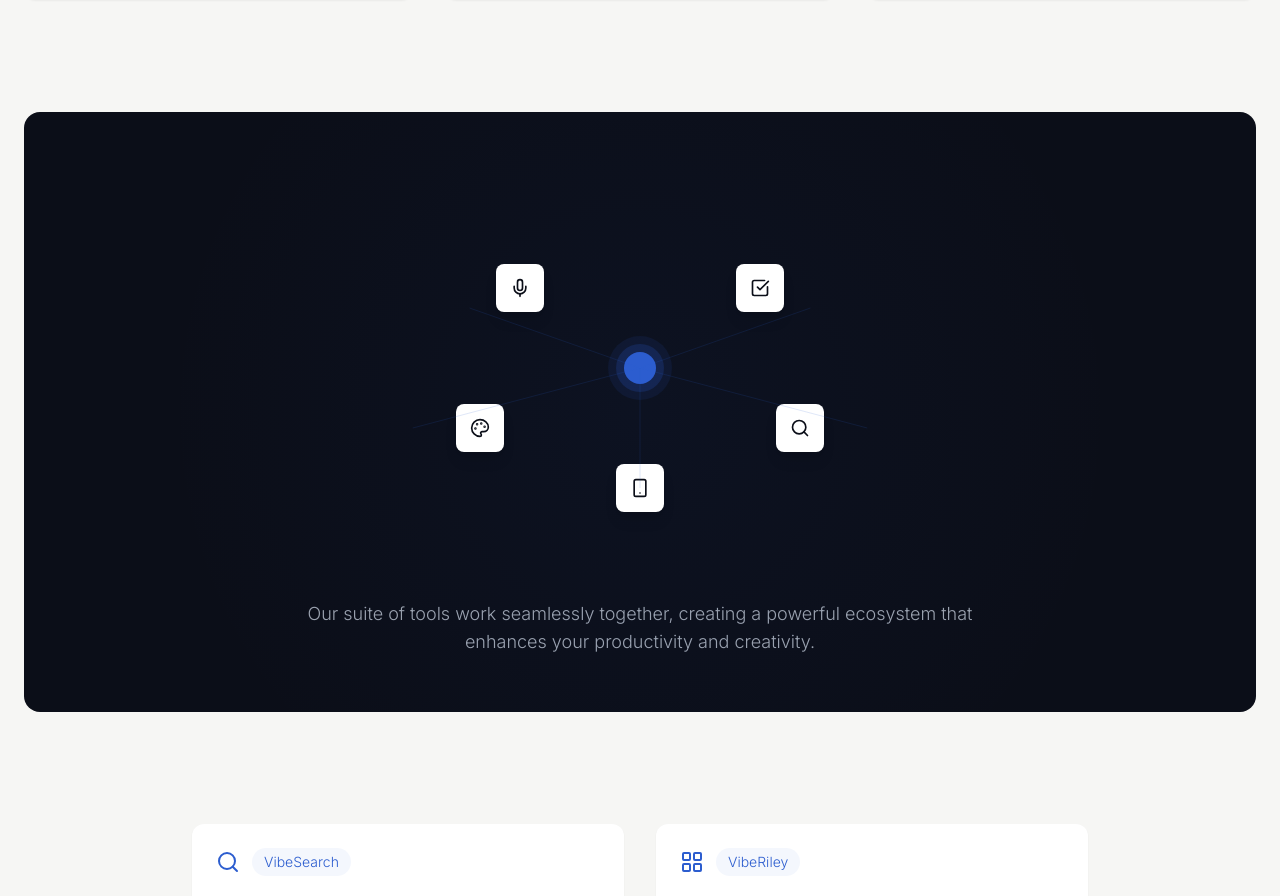
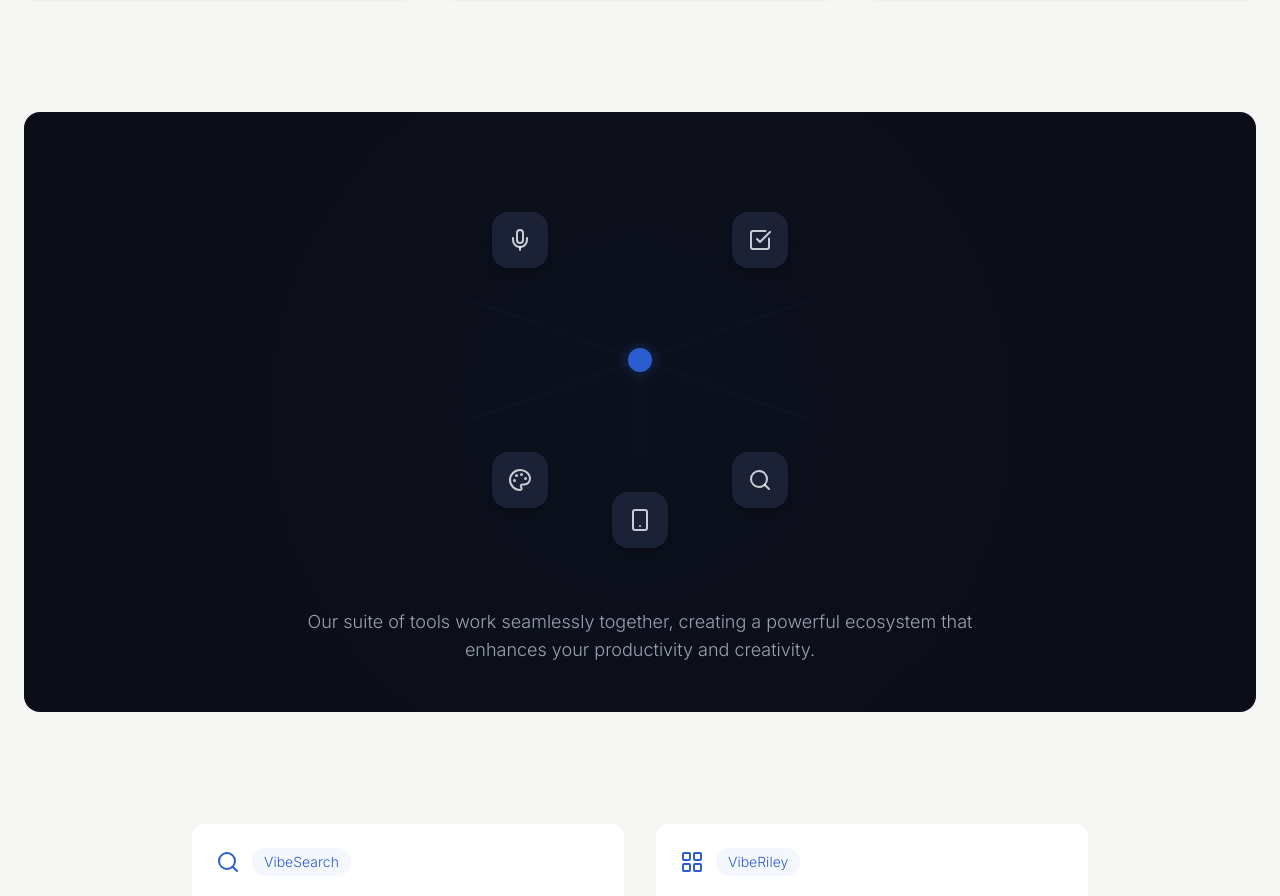
Before and after one commit to BillsMafiaAI/test1, a React (Vite) app: page / in a window 1280 px wide. Shown: the part 609-1505 px from the top of the page. Built offline with nearby package versions, Linux system fonts and the light colour scheme.

Commit message:
Refactor EcosystemDisplay component
Update the EcosystemDisplay component to improve its visual appearance.

```diff
--- a/src/components/EcosystemDisplay.tsx
+++ b/src/components/EcosystemDisplay.tsx
@@ -6,25 +6,23 @@ export const EcosystemDisplay = () => {
     <div className="lg:col-span-3 my-20">
       <div className="bg-[#0B0E18] text-white rounded-2xl p-12 relative overflow-hidden min-h-[600px] flex flex-col items-center justify-center">
         {/* Background gradient */}
-        <div className="absolute inset-0 bg-[radial-gradient(circle_at_50%_50%,rgba(44,93,207,0.05),transparent_70%)]" />
+        <div className="absolute inset-0 bg-[radial-gradient(circle_at_50%_50%,rgba(44,93,207,0.03),transparent_70%)]" />
 
         <div className="relative z-10 w-full h-[400px]">
-          {/* Central Element */}
+          {/* Central Circle */}
           <div className="absolute left-1/2 top-1/2 -translate-x-1/2 -translate-y-1/2">
-            <div className="w-16 h-16 rounded-full bg-[#2c5dcf]/10 flex items-center justify-center">
-              <div className="w-12 h-12 rounded-full bg-[#2c5dcf]/20 flex items-center justify-center">
-                <div className="w-8 h-8 rounded-full bg-[#2c5dcf] flex items-center justify-center" />
-              </div>
+            <div className="w-6 h-6 rounded-full bg-[#2c5dcf]">
+              <div className="absolute -inset-1 bg-[#2c5dcf]/20 rounded-full blur-sm" />
             </div>
           </div>
 
           {/* App Icons */}
           {[
-            { x: "-120px", y: "-80px", Icon: Mic },
-            { x: "120px", y: "-80px", Icon: CheckSquare },
-            { x: "-160px", y: "60px", Icon: Palette },
-            { x: "160px", y: "60px", Icon: Search },
-            { x: "0px", y: "120px", Icon: Smartphone }
+            { x: "-120px", y: "-120px", Icon: Mic },
+            { x: "120px", y: "-120px", Icon: CheckSquare },
+            { x: "-120px", y: "120px", Icon: Palette },
+            { x: "120px", y: "120px", Icon: Search },
+            { x: "0px", y: "160px", Icon: Smartphone }
           ].map(({ x, y, Icon }, index) => (
             <div
               key={index}
@@ -33,8 +31,9 @@ export const EcosystemDisplay = () => {
                 transform: `translate(calc(-50% + ${x}), calc(-50% + ${y}))`
               }}
             >
-              <div className="w-12 h-12 bg-white rounded-lg shadow-lg flex items-center justify-center">
-                <Icon className="w-5 h-5 text-[#0B0E18]" />
+              <div className="w-14 h-14 bg-[#1A1F2C] rounded-2xl shadow-lg flex items-center justify-center relative group">
+                <div className="absolute inset-0 bg-[#2c5dcf]/5 rounded-2xl" />
+                <Icon className="w-6 h-6 text-white/80" />
               </div>
             </div>
           ))}
@@ -44,9 +43,9 @@ export const EcosystemDisplay = () => {
             {[
               { x1: "50%", y1: "50%", x2: "35%", y2: "35%" },
               { x1: "50%", y1: "50%", x2: "65%", y2: "35%" },
-              { x1: "50%", y1: "50%", x2: "30%", y2: "65%" },
-              { x1: "50%", y1: "50%", x2: "70%", y2: "65%" },
-              { x1: "50%", y1: "50%", x2: "50%", y2: "80%" }
+              { x1: "50%", y1: "50%", x2: "35%", y2: "65%" },
+              { x1: "50%", y1: "50%", x2: "65%", y2: "65%" },
+              { x1: "50%", y1: "50%", x2: "50%", y2: "75%" }
             ].map((line, index) => (
               <line
                 key={index}
@@ -54,14 +53,14 @@ export const EcosystemDisplay = () => {
                 y1={line.y1}
                 x2={line.x2}
                 y2={line.y2}
-                stroke="rgba(44,93,207,0.15)"
+                stroke="rgba(44,93,207,0.1)"
                 strokeWidth="1"
               />
             ))}
           </svg>
         </div>
 
-        <p className="text-gray-400 font-light text-lg max-w-2xl mx-auto text-center mt-8">
+        <p className="text-gray-400 font-light text-lg max-w-2xl mx-auto text-center mt-12">
           Our suite of tools work seamlessly together, creating a powerful ecosystem
           that enhances your productivity and creativity.
         </p>
```
